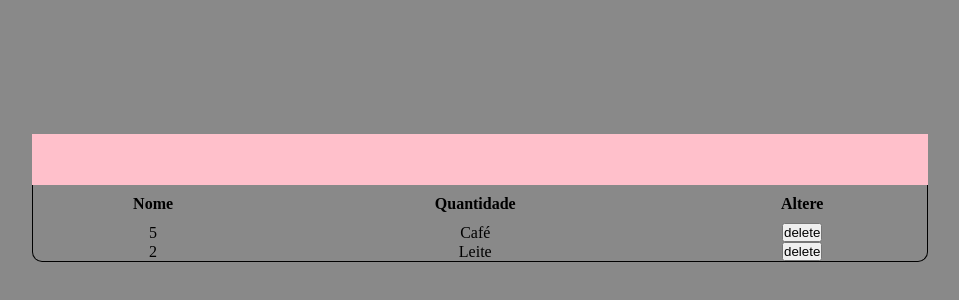
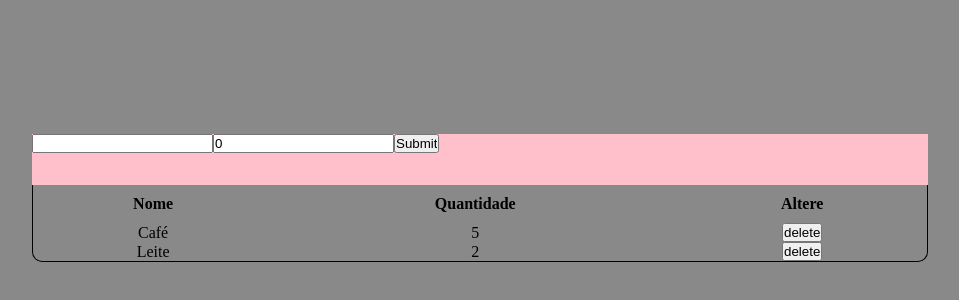
Before and after one commit to rRafaelAlves/to-do-mercado, a React (Create React App) app: page / in a window 1280 px wide. Shown: the part 202-502 px from the top of the page, without its empty margins (160-1119 px from the left). Built offline with nearby package versions, Linux system fonts and the light colour scheme.

Commit message:
Lógica finalizada

```diff
--- a/src/App.tsx
+++ b/src/App.tsx
@@ -16,9 +16,13 @@ function App(){
       });
 }
 
+  function addItem(item: Item){
+    setList((prev) =>([...prev, item]));
+  }
+
   return(
     <C.Container>
-      <CrudBar />
+      <CrudBar addItem={addItem}/>
       <Table List={List} setList={setList} deleteItem={deleteItem}/>
     </C.Container>
   )
--- a/src/components/CrudBar/index.tsx
+++ b/src/components/CrudBar/index.tsx
@@ -3,14 +3,16 @@ import { Item } from '../../types/Item';
 import * as C from './styles';
 import { useFormik } from 'formik';
 
+type Props ={
+    addItem: (values: Item) => void
+}
 
-
-function CrudBar(){
+function CrudBar({addItem}:Props){
 
     const [initialValues, setInitialValues] = React.useState<Item>({name: '', count: 0});
 
-    function onSubmit(){
-
+    function onSubmit(values: Item){
+        addItem(values);
     }
 
     const formikOptions = {
@@ -34,7 +36,25 @@ function CrudBar(){
 
     <C.Container>
 
+        <form id='form' onSubmit={handleSubmit}>
+            <input
+            type="text"
+            id='name'
+            name='name'
+            value={values.name}
+            onChange={handleChange}
+             />
 
+            <input
+             type="number"
+             id='count'
+             name='count'
+             value={values.count}
+             onChange={handleChange}
+             />
+
+             <input type="submit" form='form' />
+        </form>
 
     </C.Container>
 
--- a/src/components/Table/index.tsx
+++ b/src/components/Table/index.tsx
@@ -34,10 +34,11 @@ function deleteItem(index: number){
             <tr key={index}>
 
                 <td>
-                    {element.count}
+                    {element.name}
+
                 </td>
                 <td>
-                    {element.name}
+                     {element.count}
                 </td>
 
                 <td>
```
